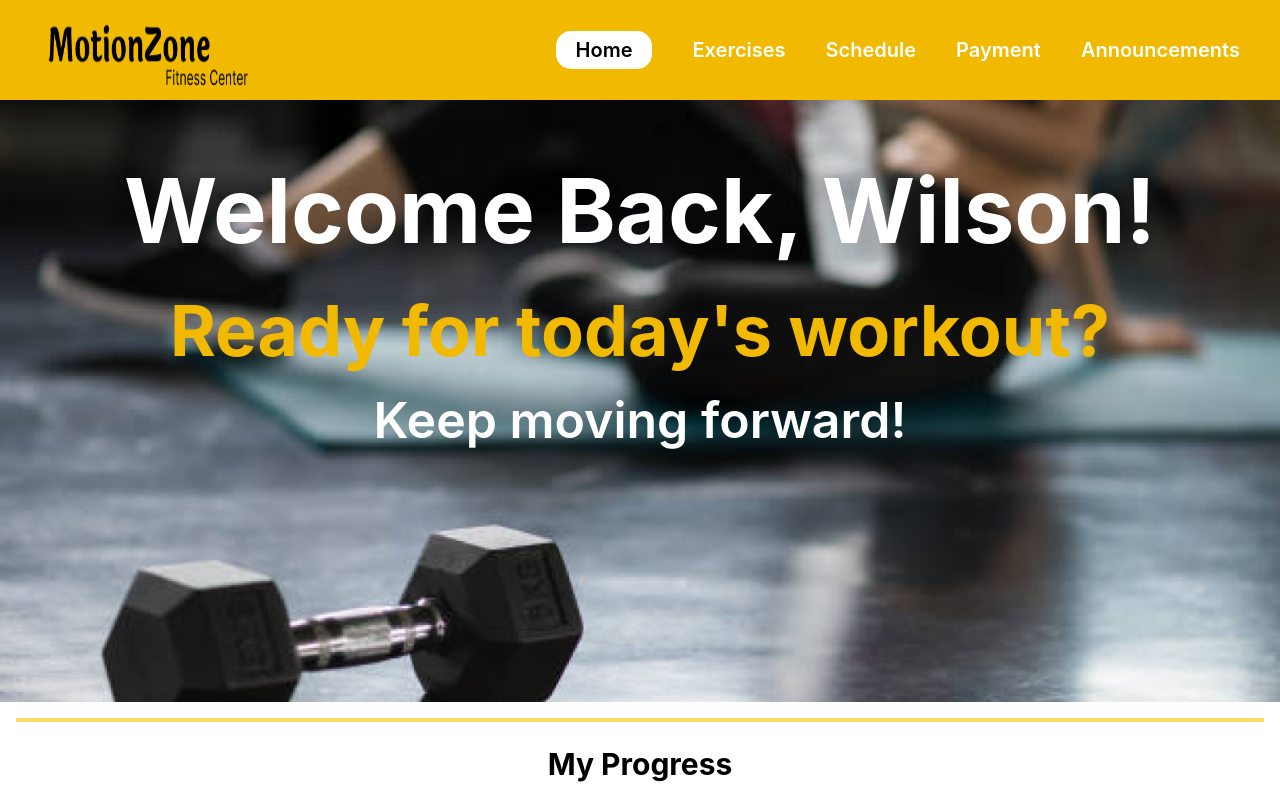
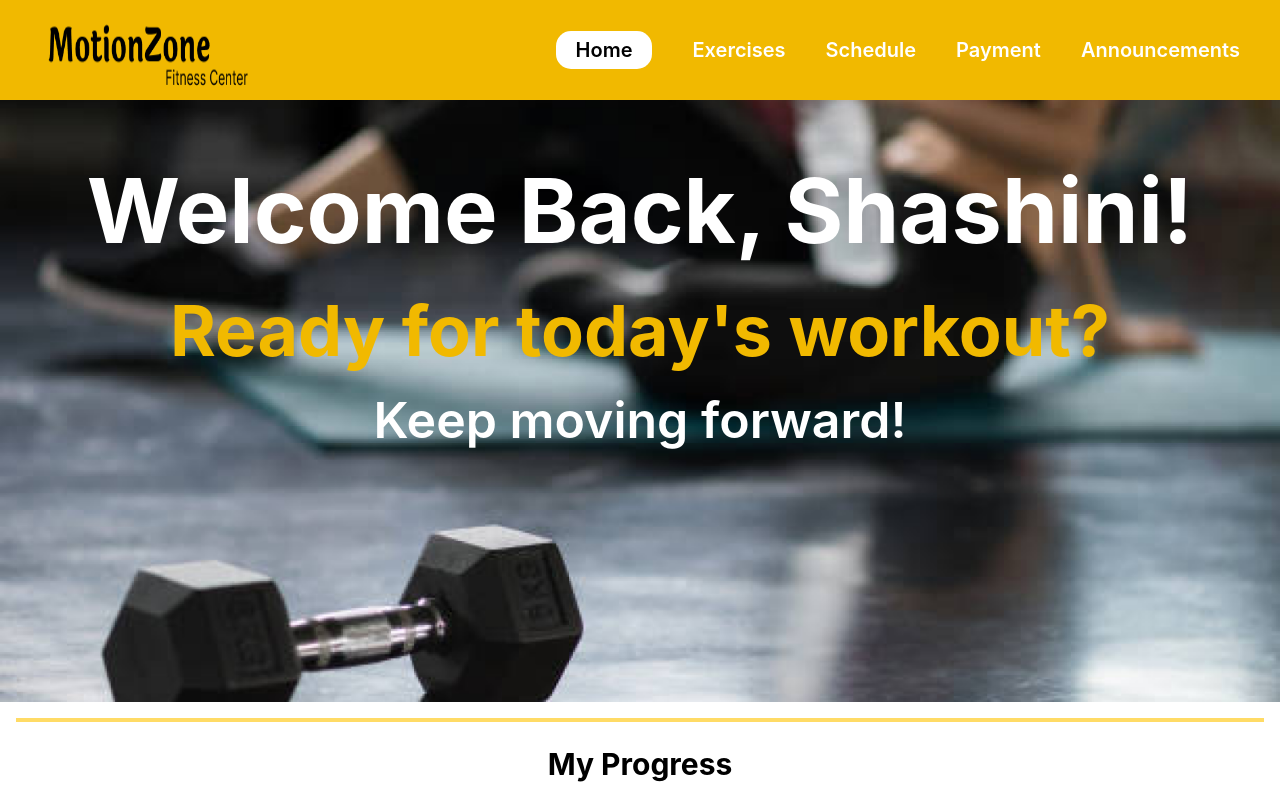
Before and after one commit to GymManagmentSystem/gym_client_web_app, a React (Vite) app: page /home in a window 1280 px wide. Shown: the top 800 px of the page. Built offline with nearby package versions, Linux system fonts and the light colour scheme.

Commit message:
change home

```diff
--- a/src/pages/Home.tsx
+++ b/src/pages/Home.tsx
@@ -45,7 +45,7 @@ const Home = () => {
               objectFit={"cover"}
             />
             <Box sx={textBoxStyles}>
-              <Text sx={welcomeText}>Welcome Back, Wilson!</Text>
+              <Text sx={welcomeText}>Welcome Back, Shashini!</Text>
               <Text sx={readyText}>Ready for today's workout?</Text>
               <Text sx={keepText}>Keep moving forward!</Text>
             </Box>
```
